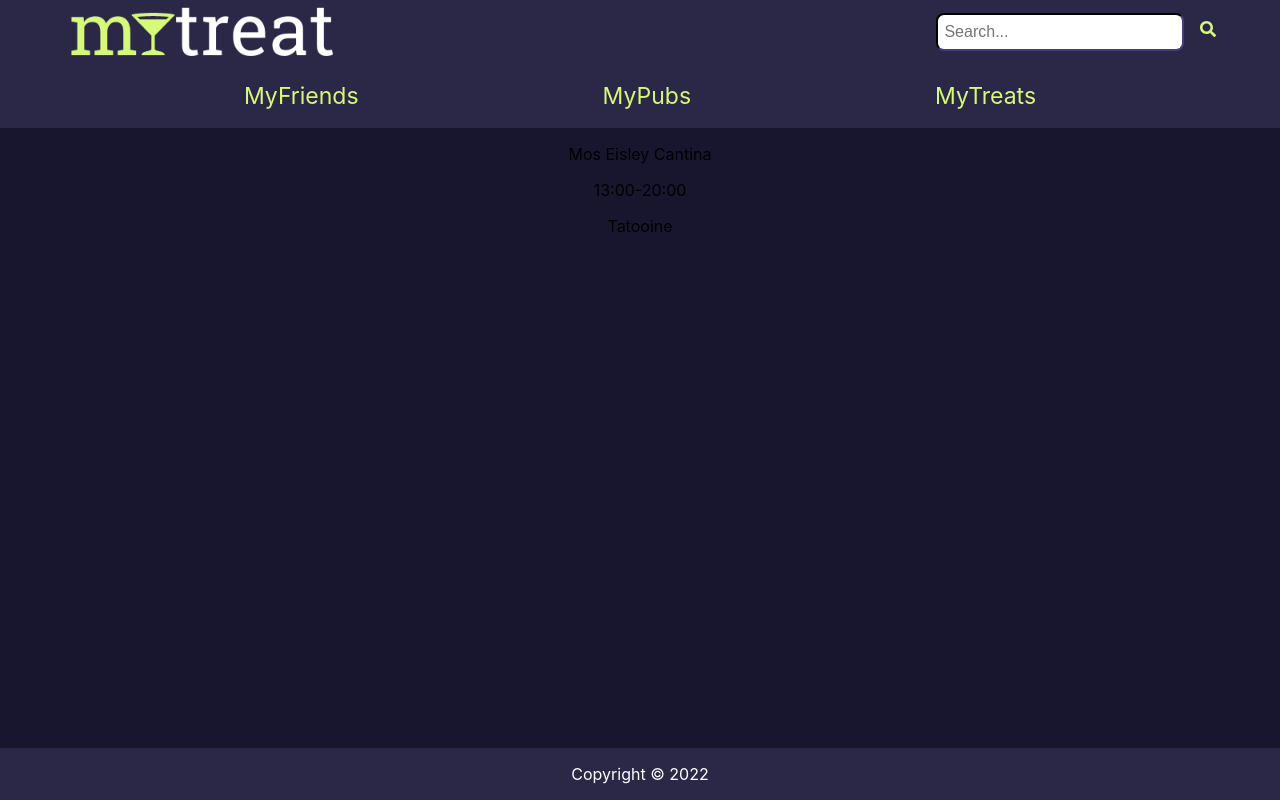
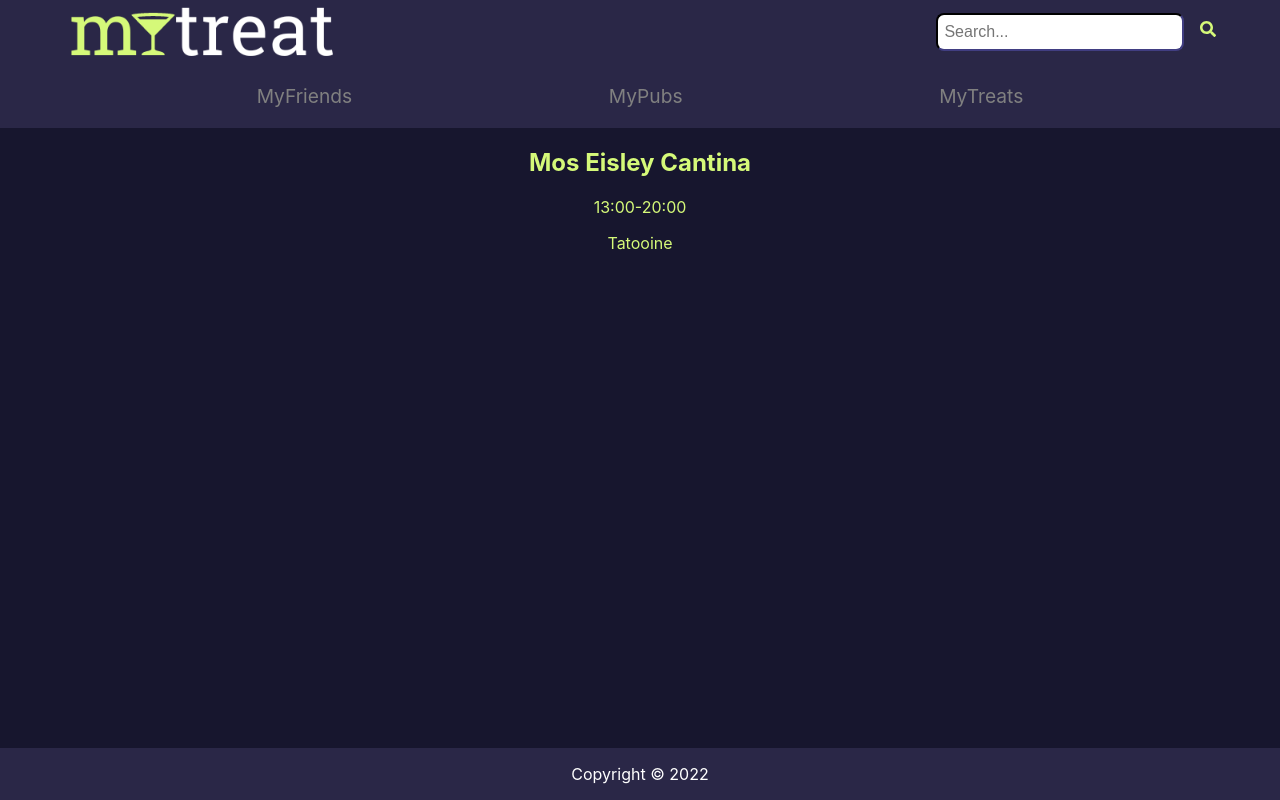
Before and after one commit to CodecoolGlobal/el-proyecte-grande-sprint-1-java-annasomos, a React (Create React App) app in the folder src/main/java/com/codecool/app/frontend/mytreat/: page /pubs/1 in a window 1280 px wide. Built offline with nearby package versions, Linux system fonts and the light colour scheme; data requests are answered from the project's data file.

Commit message:
Adjust text colors

```diff
--- a/src/main/java/com/codecool/app/frontend/mytreat/src/Nav.js
+++ b/src/main/java/com/codecool/app/frontend/mytreat/src/Nav.js
@@ -7,17 +7,17 @@ const Nav = () => {
         <div className="stretchBox"/>
         <Link to="my-friends">
           <li>
-            <a>MyFriends</a>
+            <label>MyFriends</label>
           </li>
         </Link>
         <Link to="/pubs">
           <li>
-            <a>MyPubs</a>
+            <label>MyPubs</label>
           </li>
         </Link>
         <Link to="/mytreats">
           <li>
-            <a>MyTreats</a>
+            <label>MyTreats</label>
           </li>
         </Link>
         <div className="stretchBox"/>
--- a/src/main/java/com/codecool/app/frontend/mytreat/src/Pub.js
+++ b/src/main/java/com/codecool/app/frontend/mytreat/src/Pub.js
@@ -30,7 +30,7 @@ const Pub = () => {
   const pub = pubs.find((pub) => pub.id.toString() === pubId);
   return (
     <div>
-      <p>{pub.name}</p>
+      <h2>{pub.name}</h2>
       <p>{pub.openHours}</p>
       <p>{pub.address}</p>
       <p>{pub.rating}</p>
--- a/src/main/java/com/codecool/app/frontend/mytreat/src/index.css
+++ b/src/main/java/com/codecool/app/frontend/mytreat/src/index.css
@@ -83,3 +83,11 @@ a:hover {
 .copyright{
   color: white;
 }
+
+h2{
+  color:#D5F979;
+}
+
+p{
+  color:#D5F979;
+}
```
